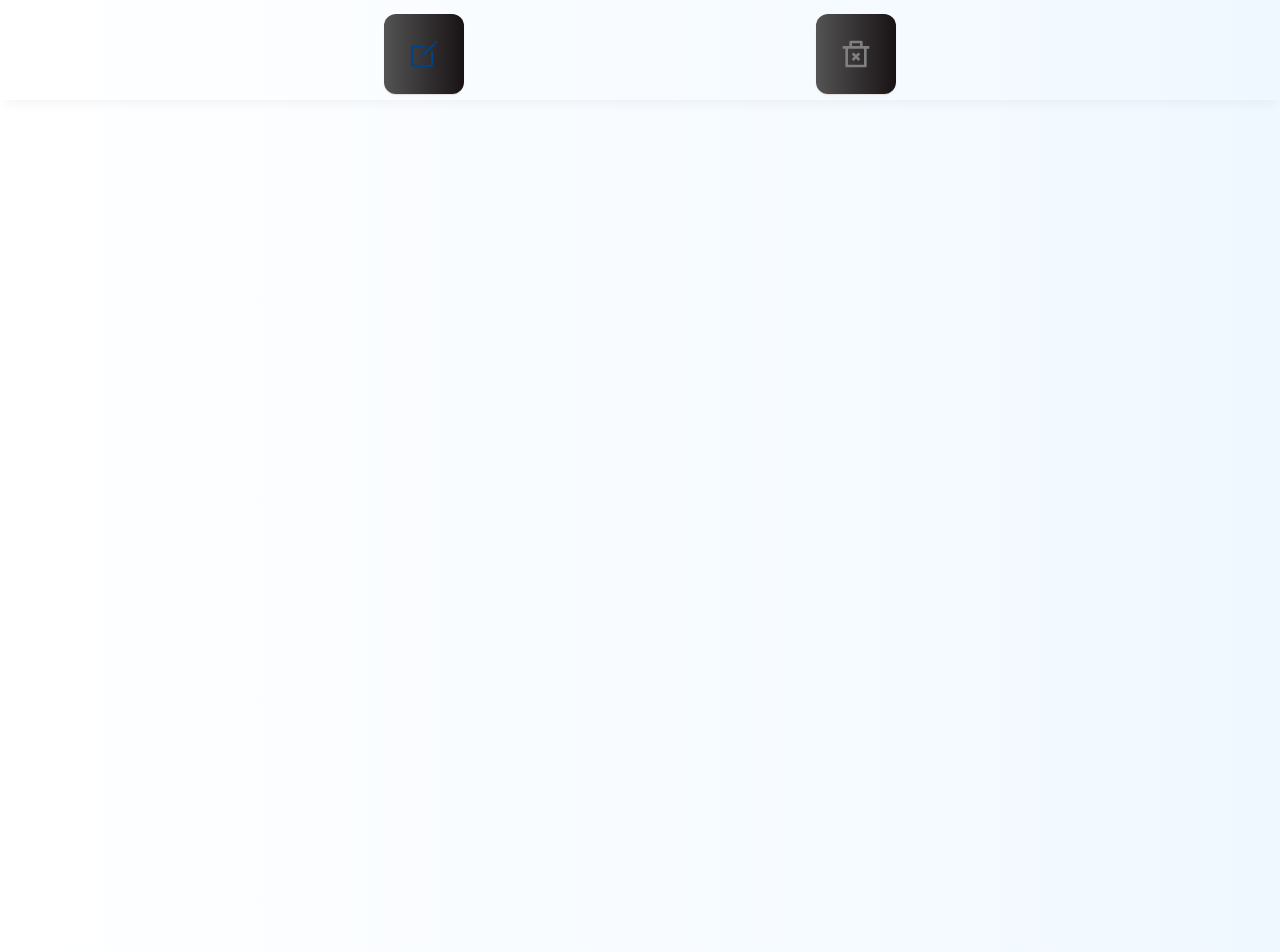
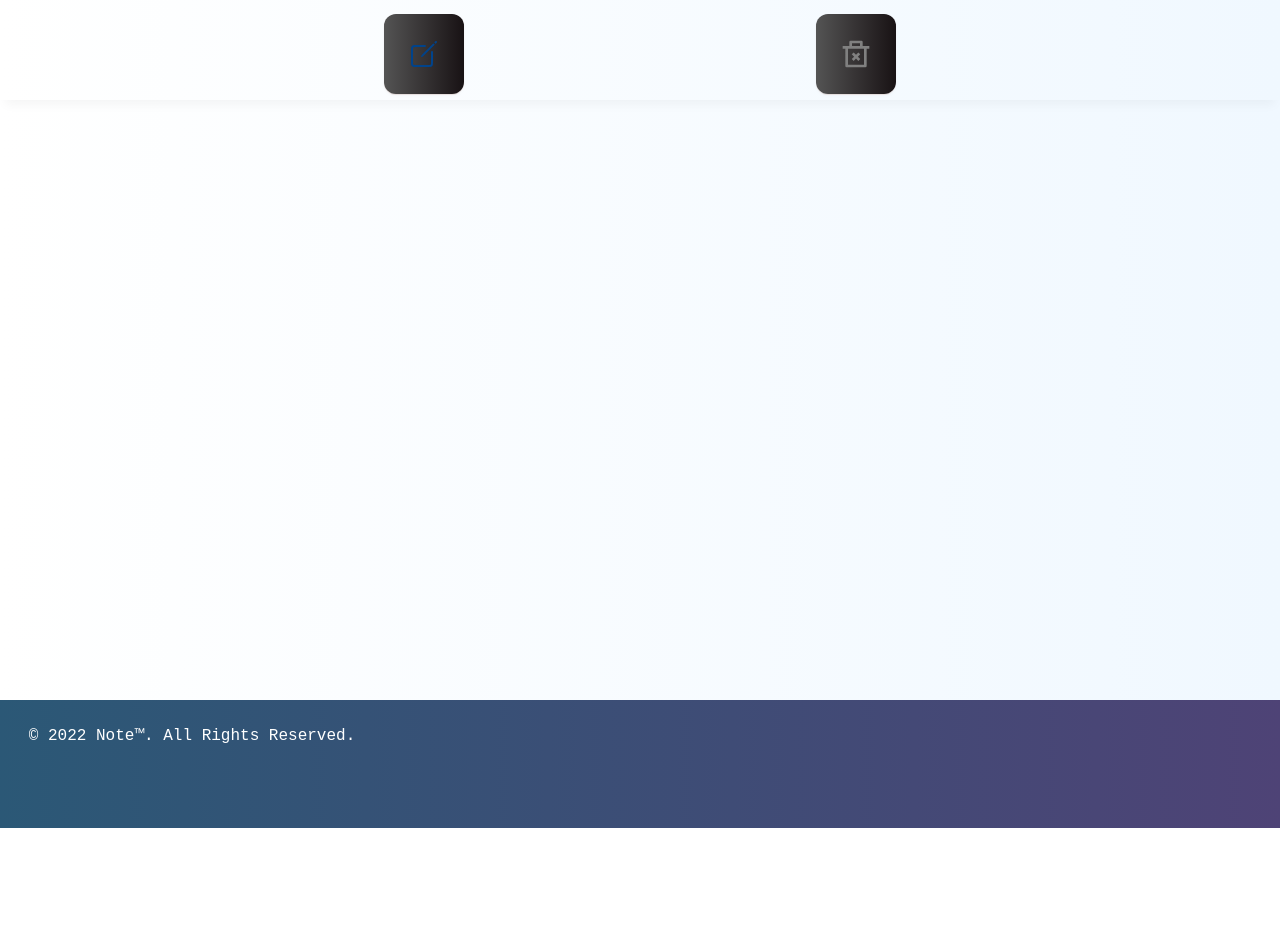
Before and after one commit to DireStraits01/notebook-react, a React (Create React App) app: page / in a window 1280 px wide. Shown: the top 952 px of the page. After the commit the page ends 828 px from the top, so only its background shows below. Built offline with nearby package versions, Linux system fonts and the light colour scheme.

Commit message:
fix footer

```diff
--- a/public/index.html
+++ b/public/index.html
@@ -26,9 +26,15 @@
     <title>Noticed</title>
   </head>
   <body>
-    <div id="root"></div>
+    <main>
+     <div id="root"></div>
+   </main>
+
    <footer>
-    <br>
-    <p>  &nbsp;&nbsp;&nbsp;© 2022 Note™. All Rights Reserved.</p></footer>
+               <br>
+          <p>
+            &nbsp;&nbsp;&nbsp;© 2022 Note™. All Rights Reserved.
+          </p>
+  </footer>
   </body>
 </html>
--- a/src/index.css
+++ b/src/index.css
@@ -15,12 +15,14 @@ body {
   pointer-events: none;
 }
 
+main {
+  min-height: calc(100vh - 100px);
+}
 footer {
-  min-height: 10rem;
+  min-height: 8rem;
   width: 100%;
   background-image: linear-gradient(to right, #2b5876, #4e4376);
   font-family: 'Courier New', Courier, monospace;
   color: #fff;
-  position: absolute;
-  bottom: -50rem;
+  bottom: 0rem;
 }
```
